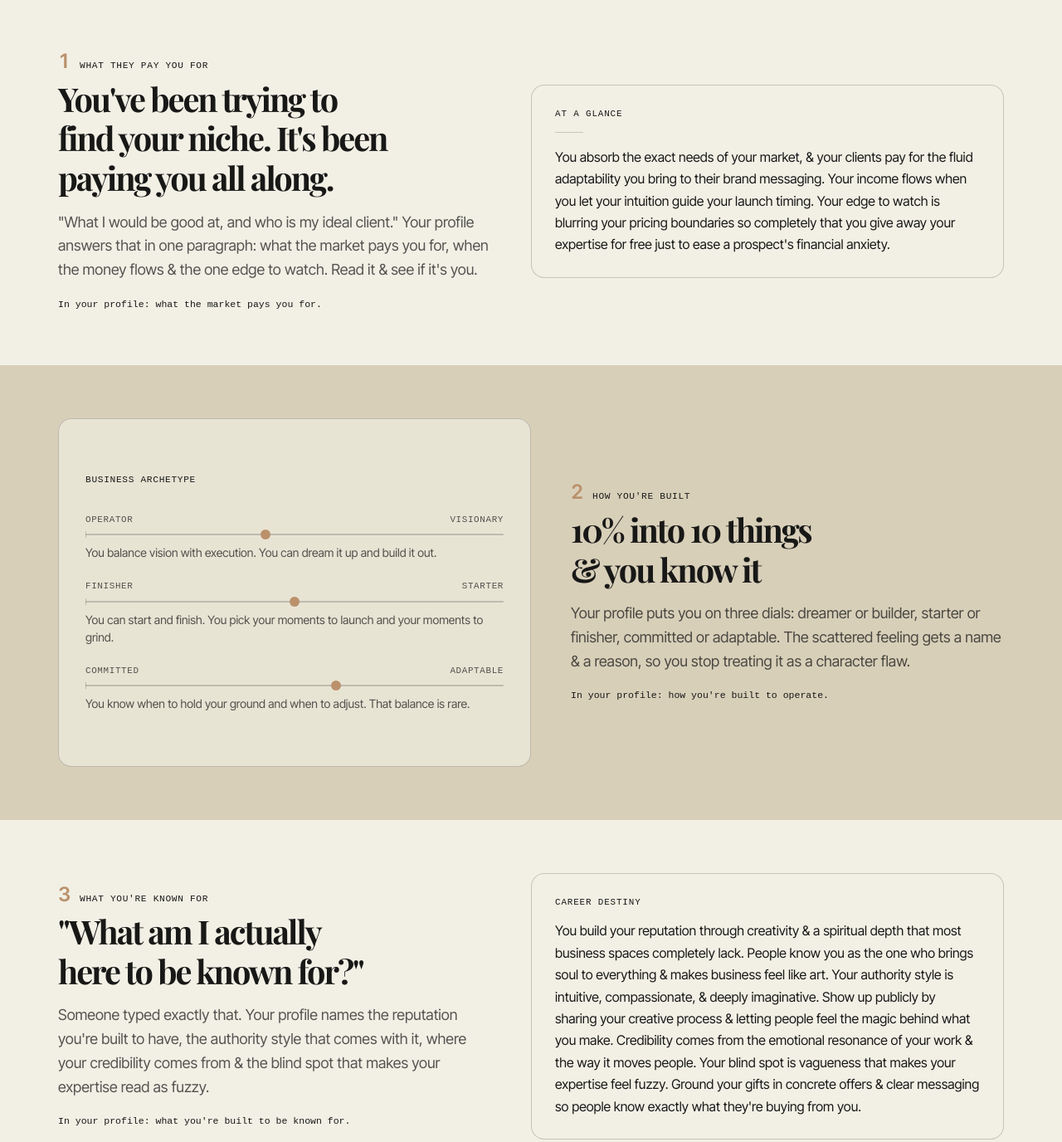
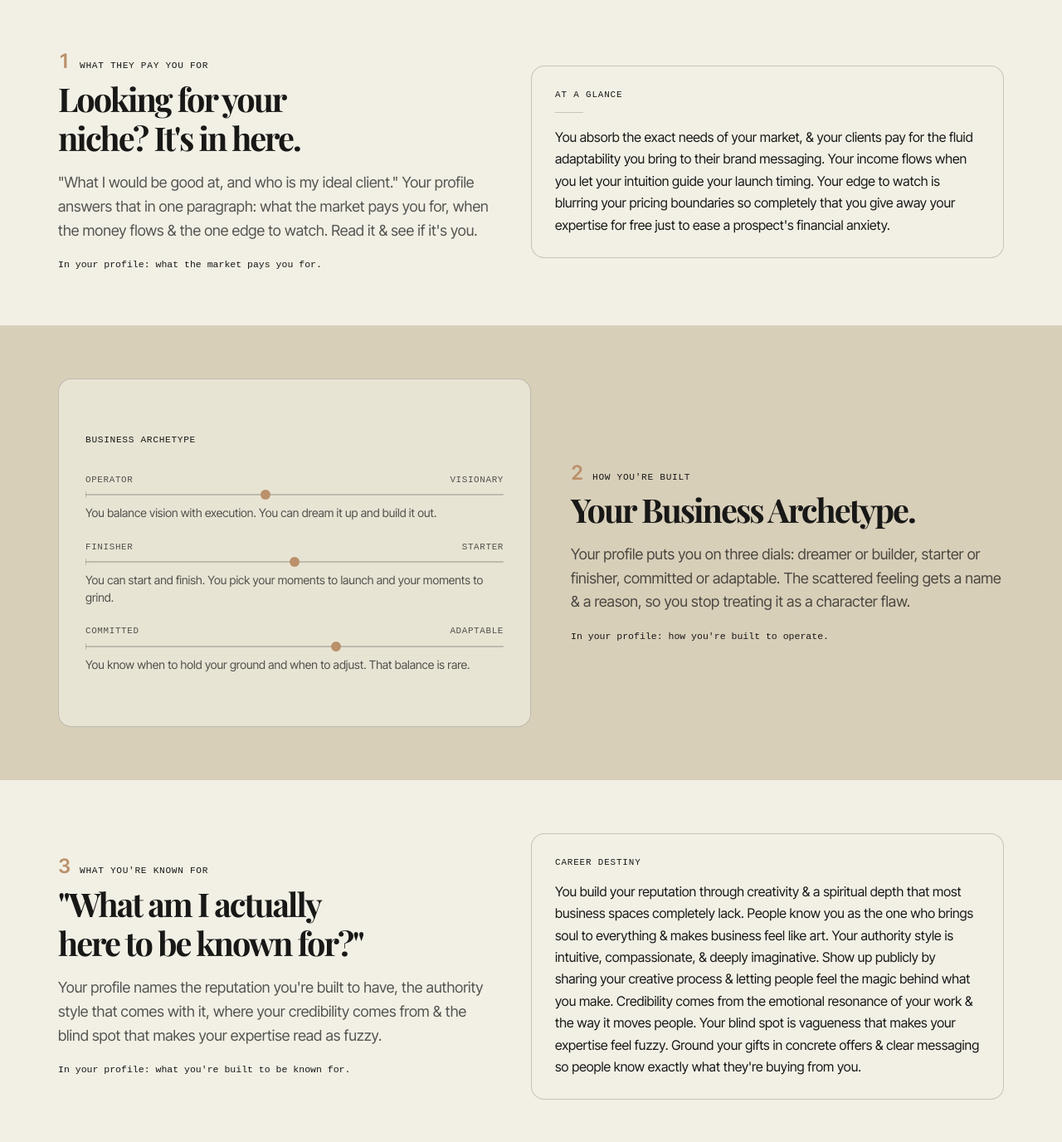
Before and after one commit to richvieren/cato-portal, a plain HTML site: page go/direction/index.html in a window 1280 px wide. Shown: the part 4044-5420 px from the top of the page at 83% size. Drawn offline with nearby package versions, Linux system fonts and the light colour scheme; a web font is replaced by a local one.

Commit message:
go/direction: module 1-2 headings, drop 'Someone typed exactly that', 'right client' outcome title
Co-Authored-By: Claude Fable 5.1 <noreply@anthropic.com>

```diff
--- a/go/direction/index.html
+++ b/go/direction/index.html
@@ -23,7 +23,7 @@
     --font-mono: 'Fragment Mono', ui-monospace, monospace;
   }
 </style>
-<!-- build: 2026-09-27T21:28:51.964Z · angle: direction · format: listicle · price: hero -->
+<!-- build: 2026-09-28T20:09:26.955Z · angle: direction · format: listicle · price: hero -->
 <!-- The product renders LIVE, not as screenshots. These are the portal's own
      pinned files, unmodified; boot-live.js feeds them demo-chart.json and
      snippets-subset.json. See shared/chart-demo/SOURCE.md -->
@@ -325,7 +325,7 @@ src="https://www.facebook.com/tr?id=1068908162428828&ev=PageView&noscript=1"/></
   <article class="reason">
     <div class="reason__text">
       <p class="reason__meta"><span class="reason__num">1</span><span class="reason__cat">WHAT THEY PAY YOU FOR</span></p>
-      <h3 class="reason__title">You've been trying to find your niche. It's been paying you all along.</h3>
+      <h3 class="reason__title">Looking for your niche? It's in here.</h3>
       <p class="reason__body">&quot;What I would be good at, and who is my ideal client.&quot; Your profile answers that in one paragraph: what the market pays you for, when the money flows &amp; the one edge to watch. Read it &amp; see if it's you.</p>
       <p class="reason__proof" data-section-id="t-at-a-glance">In your profile: what the market pays you for.</p>
     </div>
@@ -334,7 +334,7 @@ src="https://www.facebook.com/tr?id=1068908162428828&ev=PageView&noscript=1"/></
   <article class="reason">
     <div class="reason__text">
       <p class="reason__meta"><span class="reason__num">2</span><span class="reason__cat">HOW YOU'RE BUILT</span></p>
-      <h3 class="reason__title">10% into 10 things &amp; you know it</h3>
+      <h3 class="reason__title">Your Business Archetype.</h3>
       <p class="reason__body">Your profile puts you on three dials: dreamer or builder, starter or finisher, committed or adaptable. The scattered feeling gets a name &amp; a reason, so you stop treating it as a character flaw.</p>
       <p class="reason__proof" data-section-id="w-archetype">In your profile: how you're built to operate.</p>
     </div>
@@ -344,7 +344,7 @@ src="https://www.facebook.com/tr?id=1068908162428828&ev=PageView&noscript=1"/></
     <div class="reason__text">
       <p class="reason__meta"><span class="reason__num">3</span><span class="reason__cat">WHAT YOU'RE KNOWN FOR</span></p>
       <h3 class="reason__title">&quot;What am I actually here to be known for?&quot;</h3>
-      <p class="reason__body">Someone typed exactly that. Your profile names the reputation you're built to have, the authority style that comes with it, where your credibility comes from &amp; the blind spot that makes your expertise read as fuzzy.</p>
+      <p class="reason__body">Your profile names the reputation you're built to have, the authority style that comes with it, where your credibility comes from &amp; the blind spot that makes your expertise read as fuzzy.</p>
       <p class="reason__proof" data-section-id="t-mc-destiny">In your profile: what you're built to be known for.</p>
     </div>
     <div class="reason__live live-product" data-live="t-mc-destiny"></div>
@@ -386,7 +386,7 @@ src="https://www.facebook.com/tr?id=1068908162428828&ev=PageView&noscript=1"/></
     </li>
     <li class="outcome">
       <p class="outcome__label">ON WHO YOU'RE FOR</p>
-      <h3 class="outcome__title">The right woman stops walking past you</h3>
+      <h3 class="outcome__title">The right client stops walking past you</h3>
       <p class="outcome__body">Your chart names what people meet before you have said a word, &amp; why some of them lean in while others were never going to. You stop rewriting the offer for a room that was never listening.</p>
     </li>
     <li class="outcome">
```
Also changed, not shown: go/pivot/index.html (+1 -1 lines), go/manifest.json.
